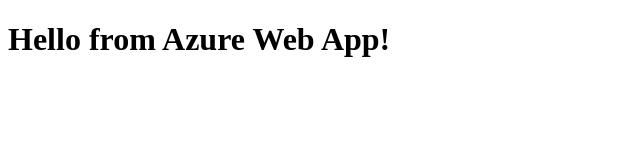
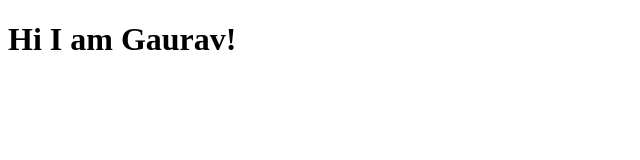
Before and after one commit to gauravd8141/app, a plain HTML site: page index.html in a window 1280 px wide. Shown: the whole page, without its empty margins (0-640 px from the left). Drawn offline with Linux system fonts and the light colour scheme.

Commit message:
Update index.html

```diff
--- a/index.html
+++ b/index.html
@@ -3,9 +3,9 @@
 <head>
 <meta charset="UTF-8">
 <meta name="viewport" content="width=device-width, initial-scale=1.0">
-<title>Hello Azure Web App!</title>
+<title>Hi,I am Gaurav!</title>
 </head>
 <body>
-<h1>Hello from Azure Web App!</h1>
+<h1>Hi I am Gaurav!</h1>
 </body>
 </html>
```
